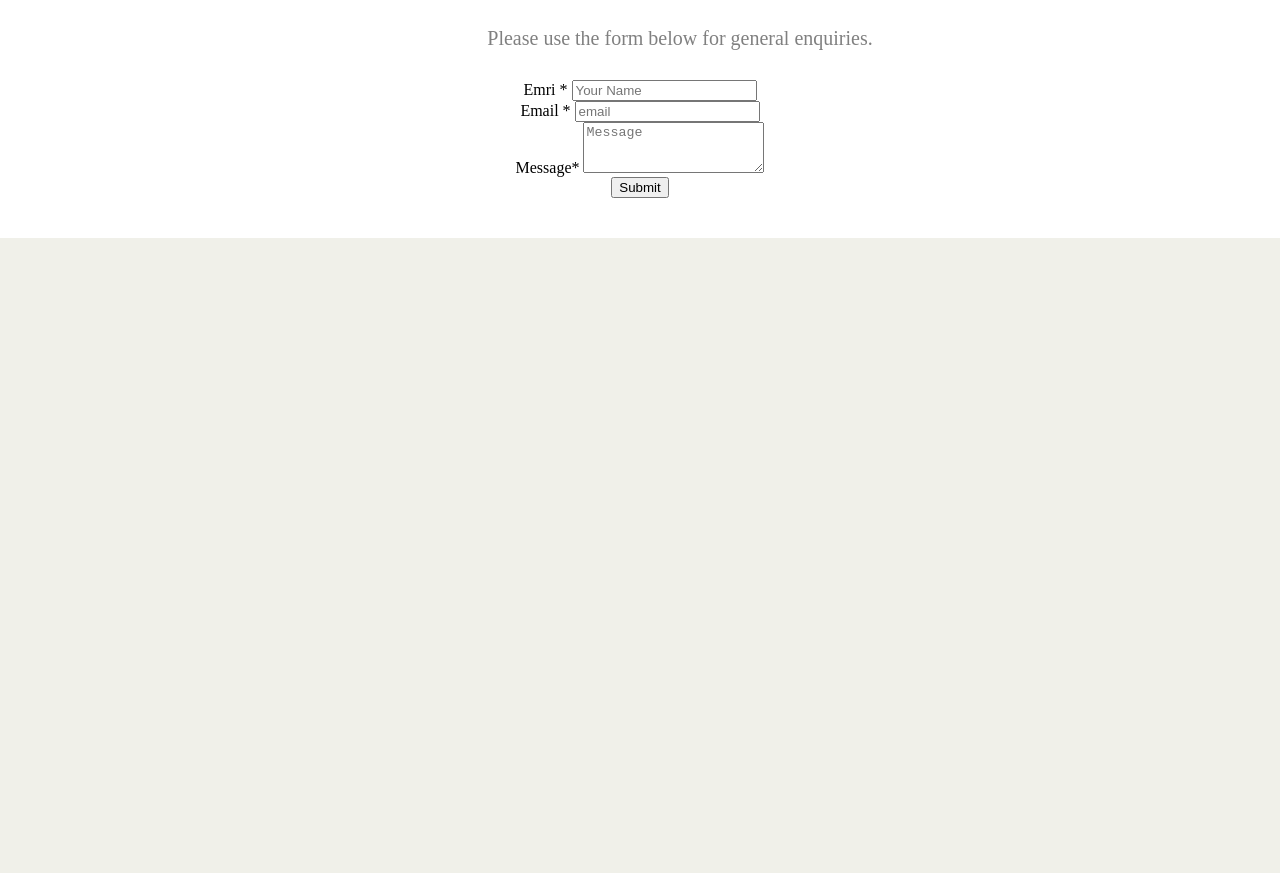
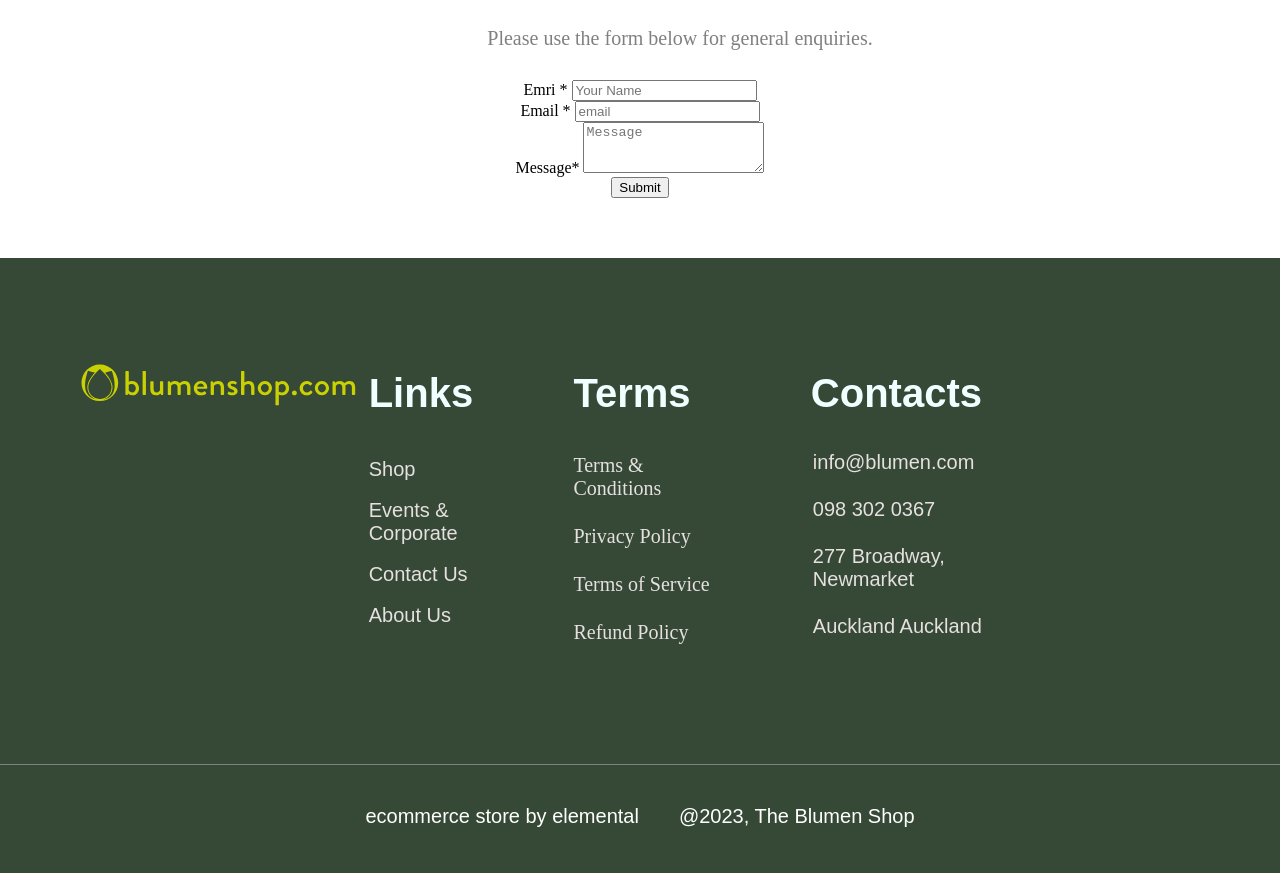
Before and after one commit to RinesaGerxhaliu/FlowerShop, a PHP site: page /ContactUs.html in a window 1280 px wide. Shown: the part 2030-2903 px from the top of the page. Before the commit the page ends 2268 px from the top, so only its background shows below. Run offline with PHP 8.4, Linux system fonts and the light colour scheme.

Commit message:
footer - contactUs
footeri u kry edhe pak neser e kryhet edhe contact us

```diff
--- a/ContactUs.html
+++ b/ContactUs.html
@@ -124,5 +124,47 @@
 
             </div>
         </main>
+
+        <footer class="footermain">
+
+            <div class="mrenafooter">
+            <div class="footerleft">
+                <img src="./images/blumenshop_com_logo.svg" height="45px" >
+            </div>
+
+            <div class="footercenter">
+               <h2>Links</h2>
+                <a href="">Shop</a>
+                <a href="">Events & Corporate</a>
+                <a href="">Contact Us</a>
+                <a href="">About Us</a>
+
+            </div>
+
+            <div class="footercenter-2">
+                <h2>Terms</h2>
+                <p>Terms & Conditions</p>
+                <p>Privacy Policy</p>
+                <p>Terms of Service</p>
+                <p>Refund Policy</p>
+            </div>
+
+            <div class="footeright">
+                <h2>Contacts</h2>
+                <p>info@blumen.com</p>
+                <p>098 302 0367</p>
+                <p>277 Broadway, Newmarket</p>
+                <p>Auckland Auckland</p>
+                </div>
+              </div>
+
+
+            <div class="fundi">
+                <p>ecommerce store by elemental</p>
+                <p>@2023, The Blumen Shop</p>
+            </div>
+
+        </footer>
+
 </body>
 </html>
--- a/assets/mainStyle.css
+++ b/assets/mainStyle.css
@@ -220,3 +220,99 @@ header ul li {
     color: gray;
     margin-left: 80px;
 }
+
+.footermain{
+    background-color: rgb(54, 73, 54);
+    margin-top: 60px;
+}
+
+.mrenafooter{
+    display: flex;
+    flex-direction: row;
+    justify-content: space-between;
+    color: azure;
+    padding-top: 80px;
+    padding-bottom: 100px;
+    margin: 0 80px;
+}
+
+.footerleft{
+    margin-top: 25px;
+}
+
+.footercenter{
+    display: flex;
+    flex-direction: column;
+    margin-right: 40px;
+}
+
+.footercenter h2{
+    font-size: 40px;
+    margin-left: 9px;
+    font-family: Arial, Helvetica, sans-serif;
+}
+
+.footercenter a{
+    text-decoration: none;
+    color: rgb(230, 224, 224);
+    font-size: 20px;
+    padding: 9px;
+    font-family: Arial, Helvetica, sans-serif;
+}
+
+.footercenter-2 h2{
+    font-size: 40px;
+     font-family: Arial, Helvetica, sans-serif;
+
+}
+
+.footercenter a:hover{
+    border-bottom: 2px solid grey;
+}
+
+.footercenter-2 p{
+    color: rgb(230, 224, 224);
+    font-size: 20px;
+    padding-top: 5px;
+    margin-right: 100px;
+}
+
+.footercenter-2 p:hover{
+    border-bottom: 2px solid grey;
+}
+
+.footeright{
+     margin-right: 80px;
+}
+
+.footeright h2{
+    font-size: 40px;
+    font-family: Arial, Helvetica, sans-serif;
+}
+
+.footeright p{
+    color: rgb(230, 224, 224);
+    font-size: 20px;
+    margin-right: 100px;
+    padding: 2px;
+    font-family: Arial, Helvetica, sans-serif;
+}
+
+.footeright p:hover{
+    border-bottom: 2px solid grey;
+}
+
+.fundi{
+    border-top: 1px solid grey;
+    padding-bottom: 5px;
+    color: white;
+    display: flex;
+    flex-direction: row;
+    justify-content: center;
+}
+
+.fundi p{
+    padding: 20px;
+    font-size: 20px;
+    font-family: Arial, Helvetica, sans-serif;
+}
```
